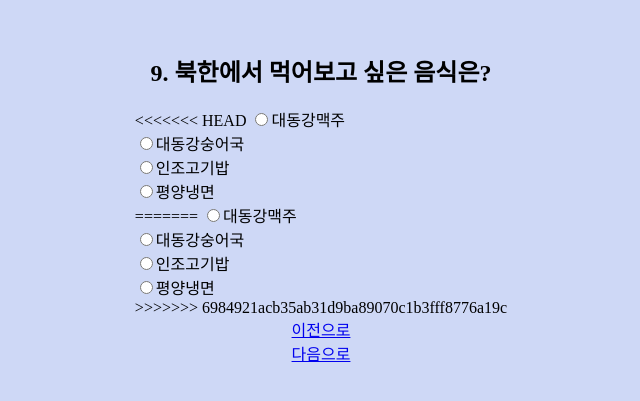
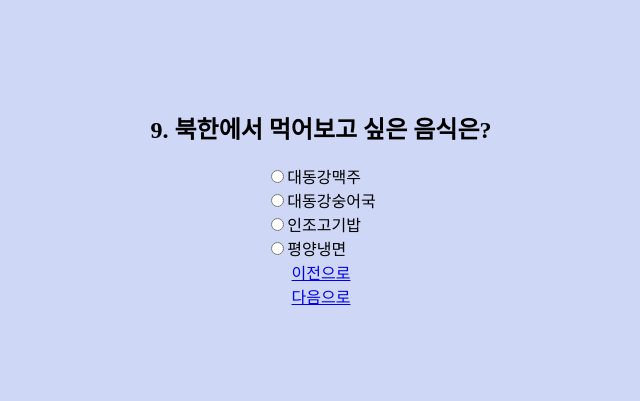
Before and after one commit to 20univparty/20univparty.github.io, a plain HTML site: page test.html in a window 1280 px wide. Shown: the part 6601-7002 px from the top of the page, without its empty margins (319-959 px from the left). Drawn offline with nearby package versions, Linux system fonts and the light colour scheme.

Commit message:
test page, loading page

```diff
--- a/test.html
+++ b/test.html
@@ -124,17 +124,10 @@
     <div id ="section09" class = "section">
       <h2>9. 북한에서 먹어보고 싶은 음식은? </h2>
       <form method="post">
-<<<<<<< HEAD
         <label><input type="radio" name="chk_info" onClick="window.location.href='#section10';" value="culture"/>대동강맥주</label><br>
         <label><input type="radio" name="chk_info" onClick="window.location.href='#section10';" value="nature"/>대동강숭어국</label><br>
         <label><input type="radio" name="chk_info" onClick="window.location.href='#section10';" value="amusement"/>인조고기밥</label><br>
         <label><input type="radio" name="chk_info" onClick="window.location.href='#section10';" value="city"/>평양냉면</label><br>
-=======
-        <label><input type="radio" name="chk_info" value="culture"/>대동강맥주</label><br>
-        <label><input type="radio" name="chk_info" value="nature"/>대동강숭어국</label><br>
-        <label><input type="radio" name="chk_info" value="amusement"/>인조고기밥</label><br>
-        <label><input type="radio" name="chk_info" value="city"/>평양냉면</label><br>
->>>>>>> 6984921acb35ab31d9ba89070c1b3fff8776a19c
       </form>
       <a href="#section08" class="scroll">이전으로</a>
       <a href="#section10" class="scroll">다음으로</a>
```
